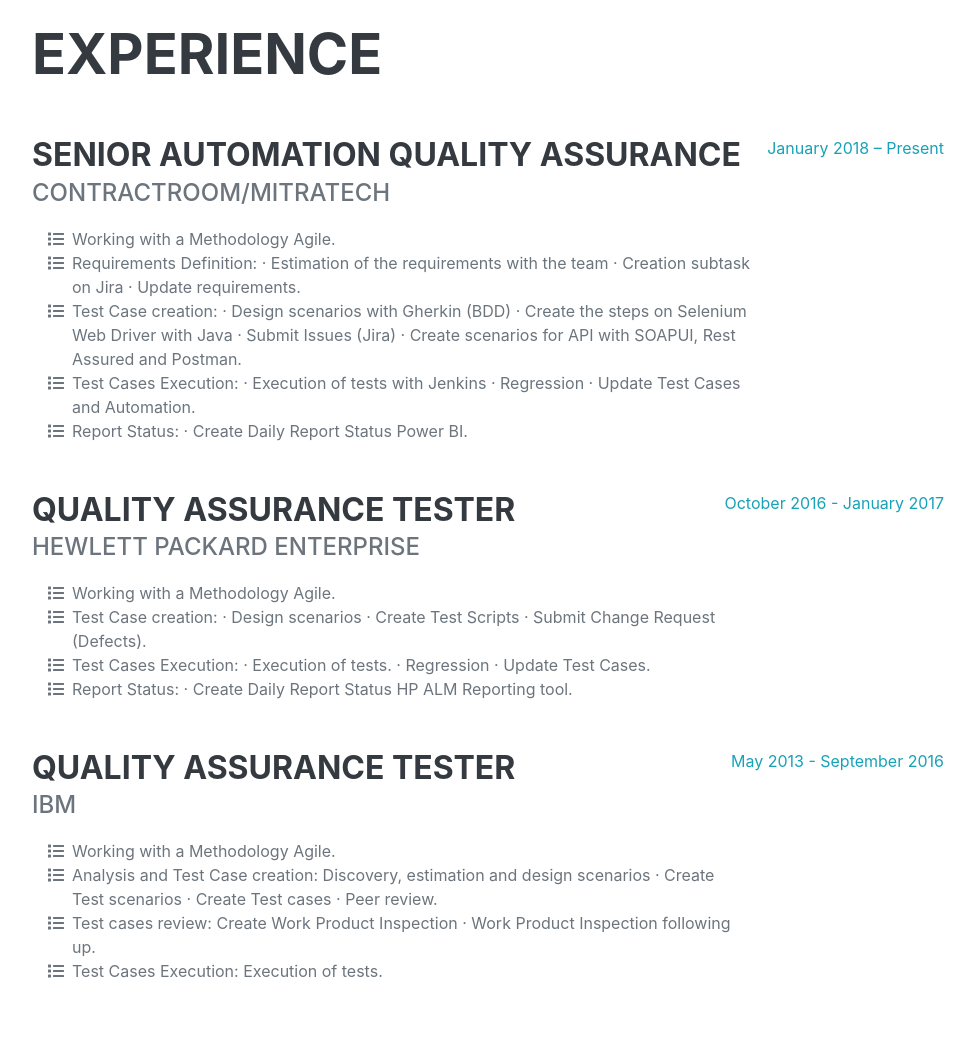
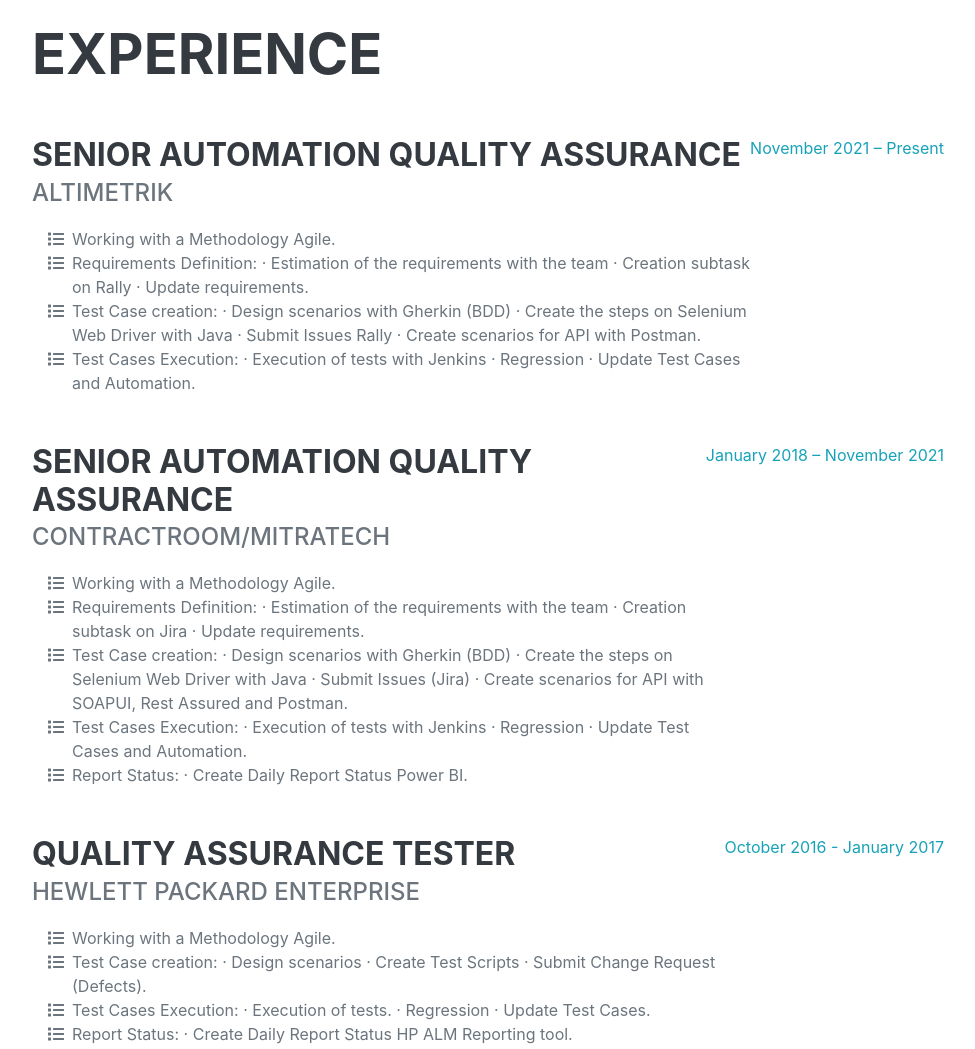
Before and after one commit to jemorape/CV, a plain HTML site: page index.html in a window 1280 px wide. Shown: the part 860-1909 px from the top of the page, without its empty margins (288-1263 px from the left). Drawn offline with nearby package versions, Linux system fonts and the light colour scheme; a web font is replaced by a local one.

Commit message:
Update index
Add present company

```diff
--- a/index.html
+++ b/index.html
@@ -60,6 +60,32 @@
                     <div class="d-flex flex-column flex-md-row justify-content-between mb-5">
                         <div class="flex-grow-1">
                             <h3 class="mb-0">Senior Automation Quality Assurance</h3>
+                            <div class="subheading mb-3">Altimetrik</div>
+
+                            <ul class="fa-ul mb-0">
+                                <li>
+                                    <span class="fa-li"><i class="fas fa-list"></i></span>
+                                    Working with a Methodology Agile.
+                                </li>
+                                <li>
+                                    <span class="fa-li"><i class="fas fa-list"></i></span>
+                                    Requirements Definition: · Estimation of the requirements with the team · Creation subtask on Rally · Update requirements.
+                                </li>
+                                <li>
+                                    <span class="fa-li"><i class="fas fa-list"></i></span>
+                                    Test Case creation: · Design scenarios with Gherkin (BDD) · Create the steps on Selenium Web Driver with Java · Submit Issues Rally · Create scenarios for API with Postman.
+                                </li>
+                                <li>
+                                    <span class="fa-li"><i class="fas fa-list"></i></span>
+                                    Test Cases Execution: · Execution of tests with Jenkins · Regression · Update Test Cases and Automation.
+                                </li>
+                            </ul>
+                        </div>
+                        <div class="flex-shrink-0"><span class="text-primary">November 2021 – Present</span></div>
+                    </div>
+                    <div class="d-flex flex-column flex-md-row justify-content-between mb-5">
+                        <div class="flex-grow-1">
+                            <h3 class="mb-0">Senior Automation Quality Assurance</h3>
                             <div class="subheading mb-3">ContractRoom/Mitratech</div>
 
                             <ul class="fa-ul mb-0">
@@ -85,7 +111,7 @@
                                 </li>
                             </ul>
                         </div>
-                        <div class="flex-shrink-0"><span class="text-primary">January 2018 – Present</span></div>
+                        <div class="flex-shrink-0"><span class="text-primary">January 2018 – November 2021</span></div>
                     </div>
                     <div class="d-flex flex-column flex-md-row justify-content-between mb-5">
                         <div class="flex-grow-1">
@@ -152,7 +178,7 @@
                             <div>Software Engineering and Computer Systems</div>
 
                         </div>
-                        <div class="flex-shrink-0"><span class="text-primary">March 2020 - Present</span></div>
+                        <div class="flex-shrink-0"><span class="text-primary">March 2020 - January 2022</span></div>
                     </div>
                     <div class="d-flex flex-column flex-md-row justify-content-between">
                         <div class="flex-grow-1">
```
